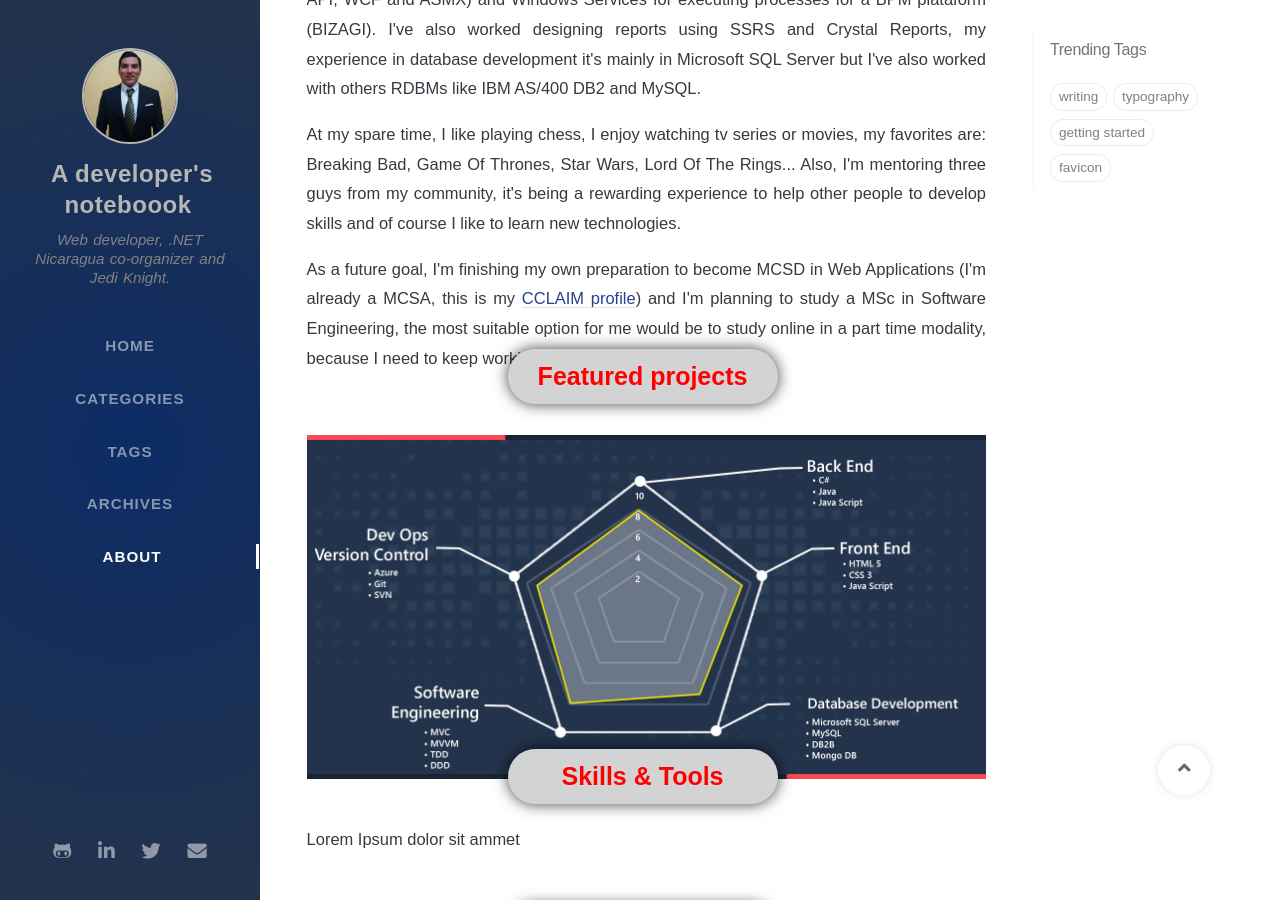
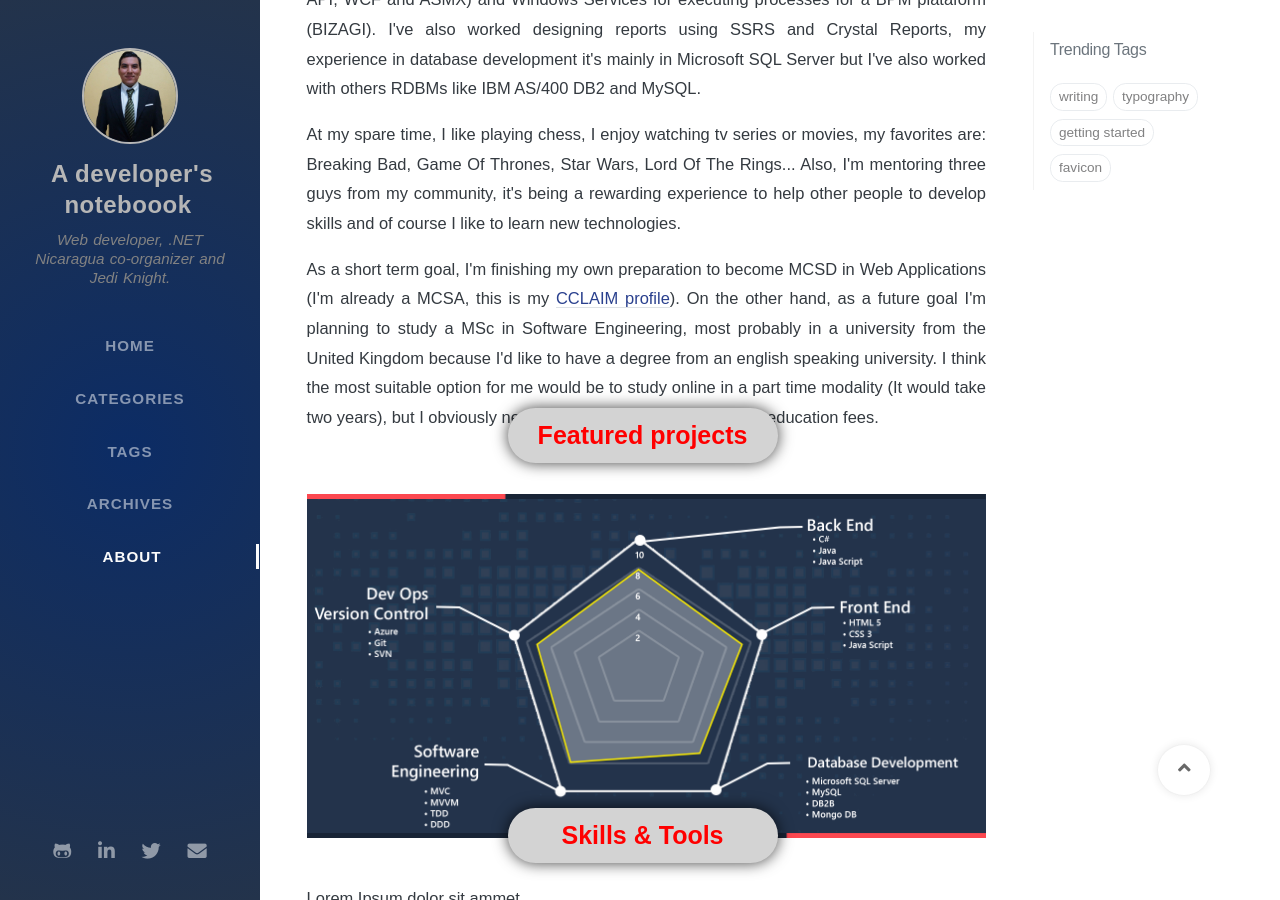
Before and after one commit to pac09/pac09.github.io, a Jekyll site: the page built from tabs/about.md, in a window 1280 px wide and 900 px high, scrolled down 813 px. Built offline with Jekyll 4.4.1, drawn with Linux system fonts in a browser that asks for light colours; nearby versions of some CDN libraries; some web fonts are replaced; comment, search, counter and statistics services are not loaded.

Commit message:
Modifications in Bio

```diff
--- a/tabs/about.md
+++ b/tabs/about.md
@@ -4,6 +4,7 @@ output:
   html_document:
      css: font-awesome-4.4.0/css/font-awesome.css
      self_contained: yes
+     javascript:
 
 
 # The About page
@@ -42,7 +43,7 @@ output:
 
 <p class="text-justify">At my spare time, I like playing chess, I enjoy watching tv series or movies, my favorites are: Breaking Bad, Game Of Thrones, Star Wars, Lord Of The Rings... Also, I'm mentoring three guys from my community, it's being a rewarding experience to help other people to develop skills and of course I like to learn new technologies.</p>
 
-<p class="text-justify">As a future goal, I'm finishing my own preparation to become MCSD in Web Applications (I'm already a MCSA, this is my <a href="https://www.youracclaim.com/users/pastor-cortes-osorno/badges" target="_blank">CCLAIM profile</a>) and I'm planning to study a MSc in Software Engineering, the most suitable option for me would be to study online in a part time modality, because I need to keep working.</p>
+<p class="text-justify">As a short term goal, I'm finishing my own preparation to become MCSD in Web Applications (I'm already a MCSA, this is my <a href="https://www.youracclaim.com/users/pastor-cortes-osorno/badges" target="_blank">CCLAIM profile</a>). On the other hand, as a future goal I'm planning to study a MSc in Software Engineering, most probably in a university from the United Kingdom because I'd like to have a degree from an english speaking university. I think the most suitable option for me would be to study online in a part time modality (It would take two years), but I obviously need to keep working for paying the education fees.</p>
 
 <br />
 
```
